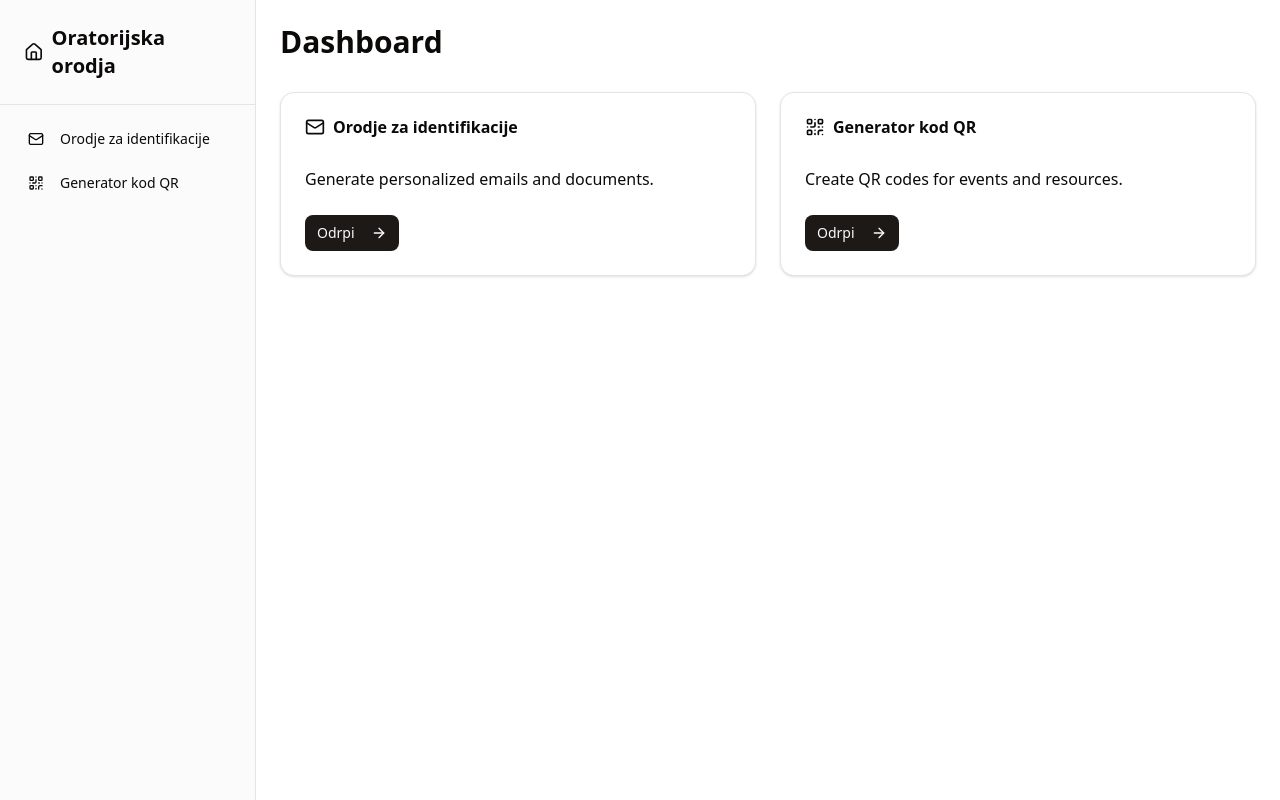
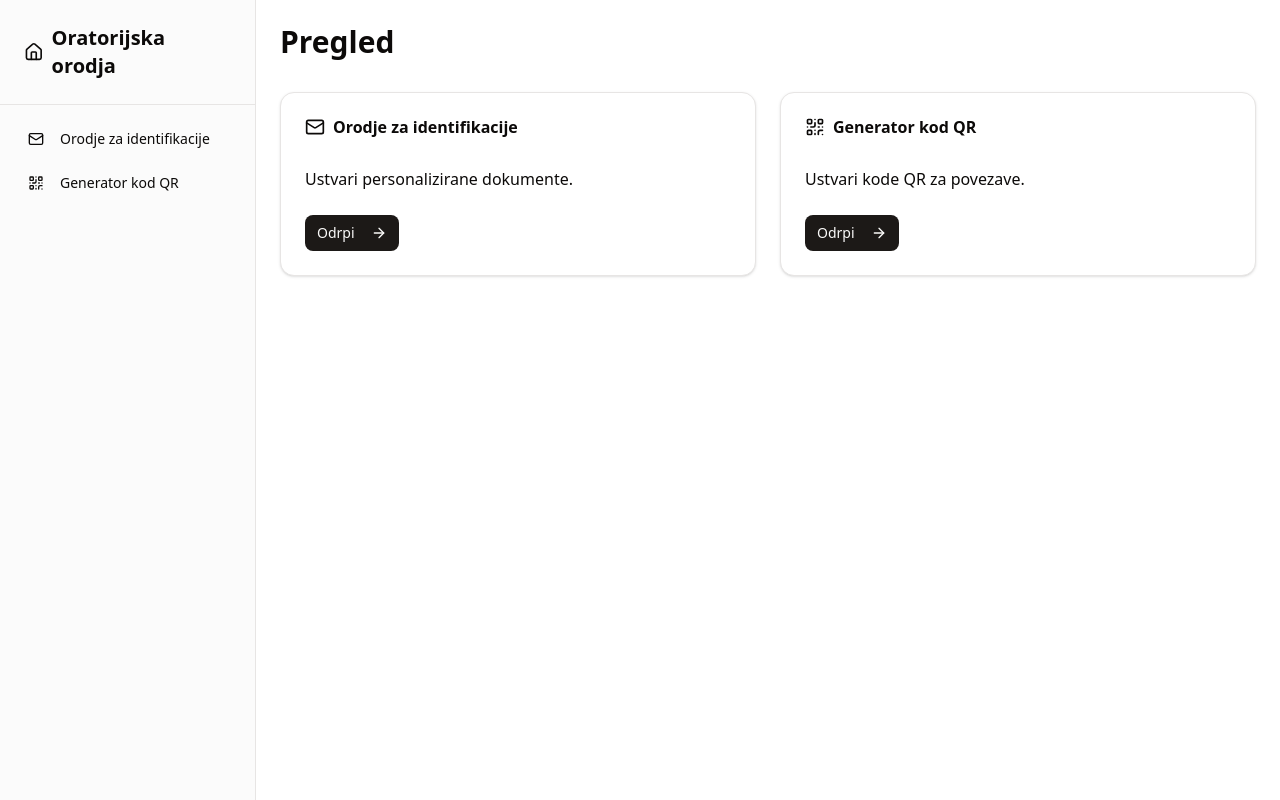
Before and after one commit to samolego/OratorijskaOrodja, a Next.js app: page /OratorijskaOrodja/dashboard in a window 1280 px wide. Built offline with nearby package versions, Linux system fonts and the light colour scheme.

Commit message:
Minor changes

```diff
--- a/app/(dashboard)/dashboard/page.tsx
+++ b/app/(dashboard)/dashboard/page.tsx
@@ -12,7 +12,7 @@ import { Mail, QrCode, ArrowRight } from "lucide-react";
 export default function DashboardPage() {
   return (
     <div className="container mx-auto p-6">
-      <h1 className="text-3xl font-bold mb-8">Dashboard</h1>
+      <h1 className="text-3xl font-bold mb-8">Pregled</h1>
 
       <div className="grid grid-cols-1 md:grid-cols-2 gap-6">
         <Card>
@@ -23,7 +23,7 @@ export default function DashboardPage() {
             </div>
           </CardHeader>
           <CardContent>
-            <p>Generate personalized emails and documents.</p>
+            <p>Ustvari personalizirane dokumente.</p>
           </CardContent>
           <CardFooter>
             <Button asChild>
@@ -42,7 +42,7 @@ export default function DashboardPage() {
             </div>
           </CardHeader>
           <CardContent>
-            <p>Create QR codes for events and resources.</p>
+            <p>Ustvari kode QR za povezave.</p>
           </CardContent>
           <CardFooter>
             <Button asChild>
```
